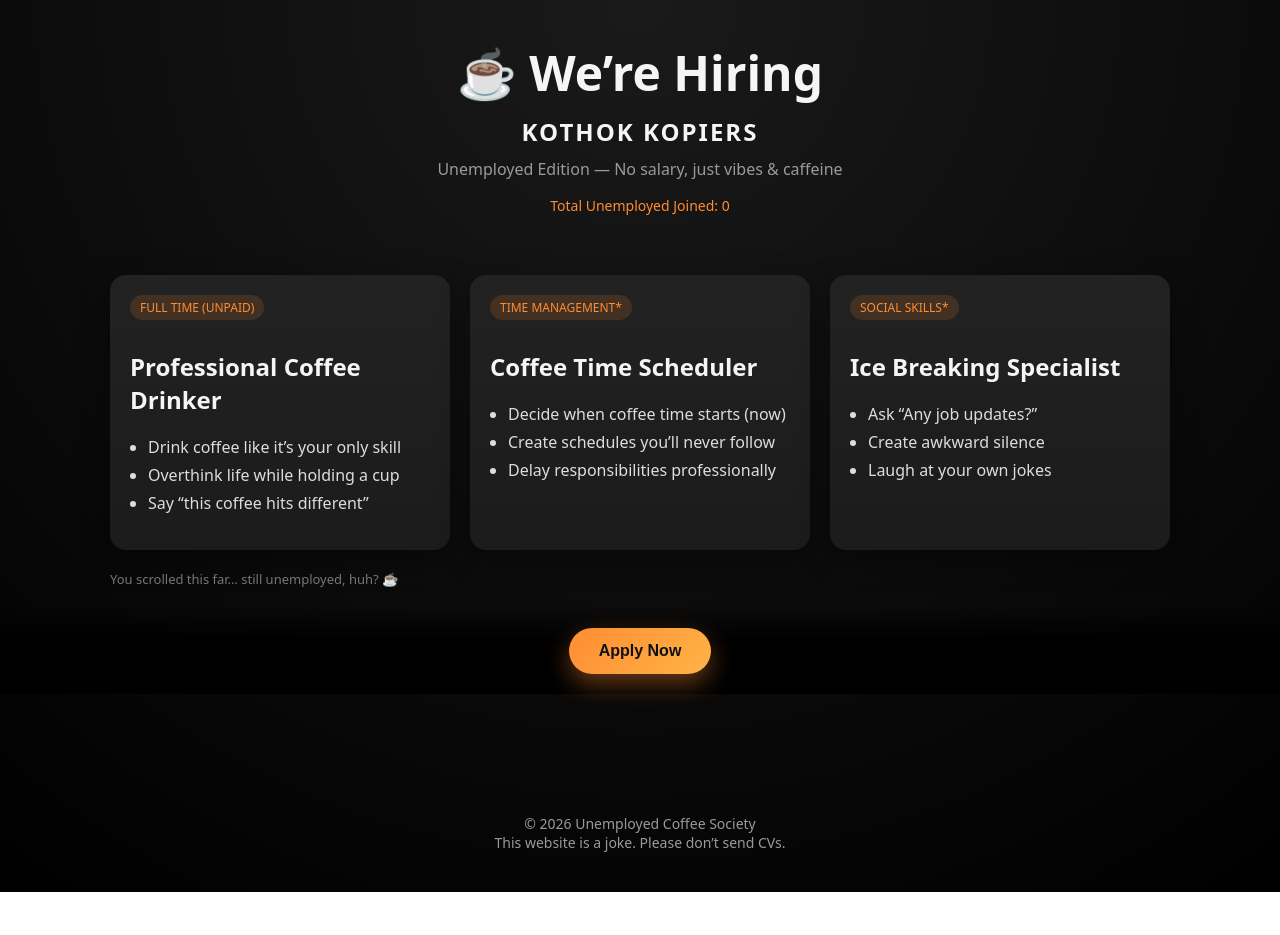
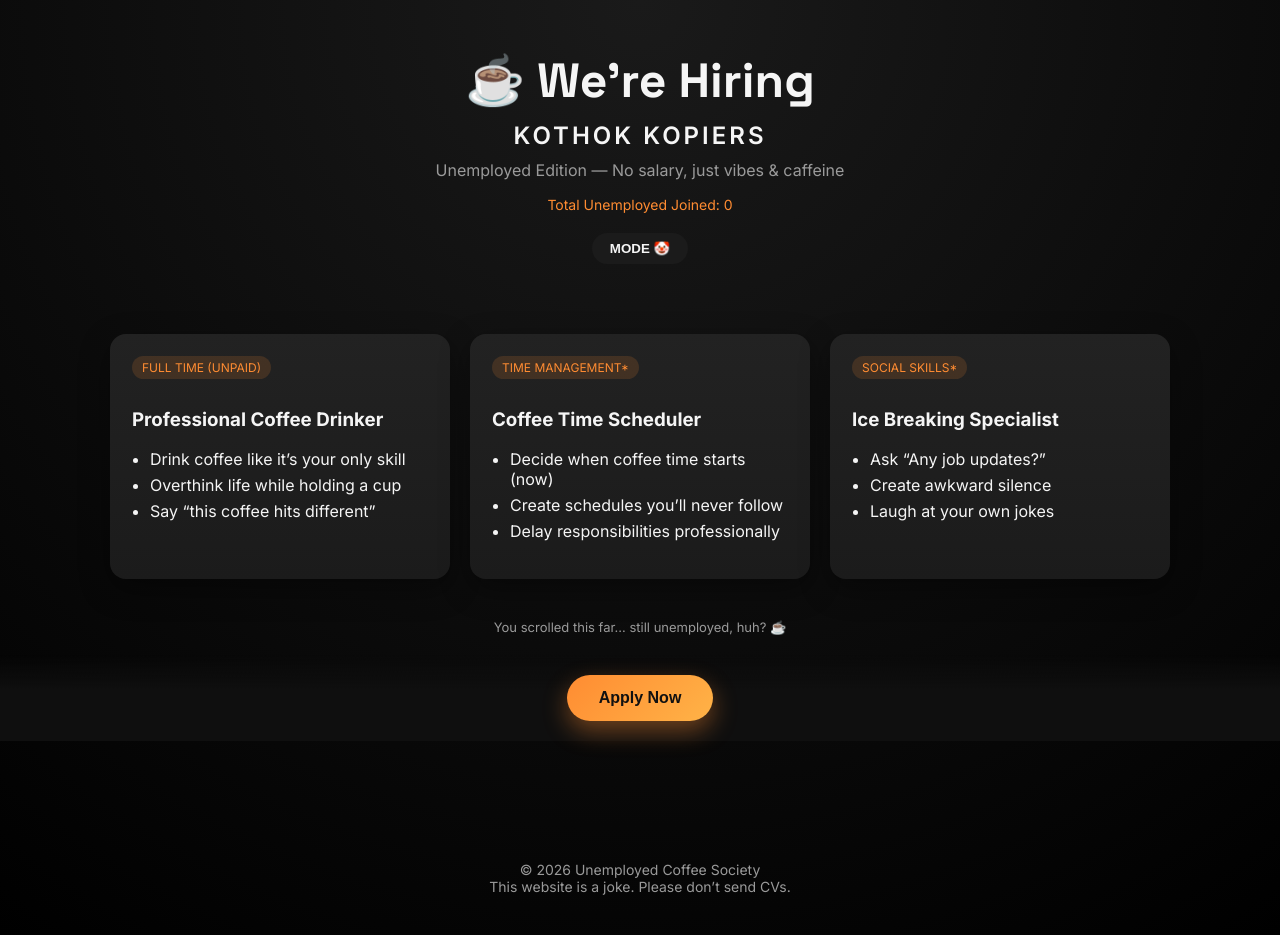
Before and after one commit to MuhammadDias/Only-a-joke-bruh, a plain HTML site: page index.html in a window 1280 px wide. Before the commit the page ends 892 px from the top, so only its background shows below. Drawn offline with Linux system fonts and the light colour scheme.

Commit message:
beneran nganggur

```diff
--- a/index.html
+++ b/index.html
@@ -4,6 +4,9 @@
     <meta charset="UTF-8" />
     <title>We’re Hiring — Unemployed Edition</title>
     <meta name="viewport" content="width=device-width, initial-scale=1.0" />
+
+    <!-- Font -->
+    <link href="https://fonts.googleapis.com/css2?family=Inter:wght@400;500;600;700&family=Space+Grotesk:wght@400;600;700&display=swap" rel="stylesheet" />
 
     <style>
       :root {
@@ -14,30 +17,63 @@
         --muted: #9a9a9a;
       }
 
-    * { box-sizing: border-box; }
+      body.light {
+        --bg: #f6f6f6;
+        --card: #ffffff;
+        --accent: #ff8c32;
+        --text: #1a1a1a;
+        --muted: #666;
+      }
+
+      body.crisis {
+        --bg: #1a001f;
+        --card: #2a0033;
+        --accent: #ff4ecd;
+        --text: #ffe6ff;
+        --muted: #c58bd6;
+      }
+
+      * {
+        box-sizing: border-box;
+      }
 
       body {
         margin: 0;
-      font-family: system-ui, sans-serif;
+        font-family: Inter, system-ui, sans-serif;
         background: radial-gradient(circle at top, #1a1a1a, #000);
         color: var(--text);
         min-height: 100vh;
+        transition: background 0.5s ease, color 0.3s ease;
+      }
+
+      body.light {
+        background: linear-gradient(180deg, #ffffff, #eaeaea);
+      }
+
+      body.crisis {
+        background: radial-gradient(circle at top, #3a0047, #000);
       }
 
       header {
-      padding: 40px 20px;
+        padding: 50px 20px;
         text-align: center;
       }
 
       header h1 {
-      font-size: clamp(2rem, 5vw, 3rem);
+        font-family: 'Space Grotesk', sans-serif;
+        font-size: clamp(2.2rem, 5vw, 3rem);
         margin: 0;
+      }
+
+      body.crisis h1 {
+        text-shadow: 0 0 15px rgba(255, 78, 205, 0.6);
+        letter-spacing: 2px;
       }
 
       header h2 {
         margin: 10px 0 5px;
+        letter-spacing: 3px;
         font-weight: 600;
-      letter-spacing: 2px;
       }
 
       header p {
@@ -49,6 +85,20 @@
         margin-top: 15px;
         font-size: 14px;
         color: var(--accent);
+      }
+
+      .mode-btn {
+        margin-top: 20px;
+      }
+
+      .mode-btn button {
+        padding: 8px 18px;
+        border-radius: 999px;
+        border: none;
+        cursor: pointer;
+        background: var(--card);
+        color: var(--text);
+        font-weight: 600;
       }
 
       main {
@@ -66,9 +116,13 @@
       .card {
         background: linear-gradient(180deg, #222, var(--card));
         border-radius: 16px;
-      padding: 20px;
-      box-shadow: 0 10px 30px rgba(0,0,0,0.4);
+        padding: 22px;
+        box-shadow: 0 10px 30px rgba(0, 0, 0, 0.4);
         transition: transform 0.3s ease;
+      }
+
+      body.light .card {
+        background: var(--card);
       }
 
       .card:hover {
@@ -80,9 +134,13 @@
         padding: 4px 10px;
         font-size: 12px;
         border-radius: 20px;
-      background: rgba(255,140,50,0.15);
+        background: rgba(255, 140, 50, 0.15);
         color: var(--accent);
         margin-bottom: 10px;
+      }
+
+      body.crisis .tag {
+        background: rgba(255, 78, 205, 0.2);
       }
 
       ul {
@@ -91,20 +149,19 @@
 
       li {
         margin-bottom: 6px;
-      color: #ddd;
       }
 
       .apply {
         position: sticky;
         bottom: 0;
-      background: linear-gradient(180deg, transparent, #000 40%);
+        background: linear-gradient(180deg, transparent, var(--bg) 40%);
         padding: 20px;
         display: flex;
         justify-content: center;
       }
 
-    button {
-      padding: 14px 30px;
+      .apply button {
+        padding: 14px 32px;
         font-size: 16px;
         border-radius: 999px;
         border: none;
@@ -112,7 +169,24 @@
         background: linear-gradient(135deg, var(--accent), #ffb347);
         color: #111;
         font-weight: 700;
-      box-shadow: 0 10px 25px rgba(255,140,50,0.4);
+        box-shadow: 0 10px 25px rgba(255, 140, 50, 0.4);
+      }
+
+      body.crisis .apply button {
+        box-shadow: 0 0 25px rgba(255, 78, 205, 0.6);
+      }
+
+      .easter {
+        opacity: 0;
+        transition: opacity 1s ease;
+        margin-top: 40px;
+        font-size: 13px;
+        text-align: center;
+        color: var(--muted);
+      }
+
+      .easter.show {
+        opacity: 1;
       }
 
       footer {
@@ -122,38 +196,27 @@
         color: var(--muted);
         font-size: 14px;
       }
-
-    .easter {
-      opacity: 0;
-      transition: opacity 1s ease;
-      margin-top: 20px;
-      font-size: 13px;
-      color: #777;
-    }
-
-    .easter.show {
-      opacity: 1;
-    }
     </style>
   </head>
 
   <body>
-
     <header>
       <h1>☕ We’re Hiring</h1>
       <h2>KOTHOK KOPIERS</h2>
       <p>Unemployed Edition — No salary, just vibes & caffeine</p>
-  <div class="counter">
-    Total Unemployed Joined: <span id="count">0</span>
+
+      <div class="counter">Total Unemployed Joined: <span id="count">0</span></div>
+
+      <div class="mode-btn">
+        <button onclick="switchMode()">MODE 🤡</button>
       </div>
     </header>
 
     <main>
       <div class="grid">
-
         <div class="card">
           <span class="tag">FULL TIME (UNPAID)</span>
-      <h2>Professional Coffee Drinker</h2>
+          <h3>Professional Coffee Drinker</h3>
           <ul>
             <li>Drink coffee like it’s your only skill</li>
             <li>Overthink life while holding a cup</li>
@@ -163,7 +226,7 @@
 
         <div class="card">
           <span class="tag">TIME MANAGEMENT*</span>
-      <h2>Coffee Time Scheduler</h2>
+          <h3>Coffee Time Scheduler</h3>
           <ul>
             <li>Decide when coffee time starts (now)</li>
             <li>Create schedules you’ll never follow</li>
@@ -173,19 +236,16 @@
 
         <div class="card">
           <span class="tag">SOCIAL SKILLS*</span>
-      <h2>Ice Breaking Specialist</h2>
+          <h3>Ice Breaking Specialist</h3>
           <ul>
             <li>Ask “Any job updates?”</li>
             <li>Create awkward silence</li>
             <li>Laugh at your own jokes</li>
           </ul>
         </div>
-
       </div>
 
-  <div class="easter" id="easter">
-    You scrolled this far… still unemployed, huh? ☕
-  </div>
+      <div class="easter" id="easter">You scrolled this far… still unemployed, huh? ☕</div>
     </main>
 
     <div class="apply">
@@ -198,39 +258,52 @@
     </footer>
 
     <script>
-  const WA_LINK = "https://chat.whatsapp.com/GjELPgNKmjRDatKXQSeWEN";
+      const WA_LINK = 'https://chat.whatsapp.com/GjELPgNKmjRDatKXQSeWEN';
 
-  const countEl = document.getElementById("count");
-  let count = localStorage.getItem("unemployedCount") || 0;
+      const countEl = document.getElementById('count');
+      let count = localStorage.getItem('unemployedCount') || 0;
       countEl.textContent = count;
 
       function joinGroup() {
-    const confirmJoin = confirm(
-      "Are you sure?\nThis may lead to coffee addiction and zero income."
-    );
-
-    if (!confirmJoin) return;
+        const ok = confirm('Are you sure?\nThis may cause caffeine addiction, regret, and zero income.');
+        if (!ok) return;
 
         count++;
-    localStorage.setItem("unemployedCount", count);
+        localStorage.setItem('unemployedCount', count);
         countEl.textContent = count;
 
-    const isMobile = /Android|iPhone|iPad/i.test(navigator.userAgent);
-
-    if (isMobile) {
-      window.location.href = WA_LINK;
-    } else {
-      window.open(WA_LINK, "_blank");
-    }
+        window.open(WA_LINK, '_blank');
       }
 
-  window.addEventListener("scroll", () => {
-    const easter = document.getElementById("easter");
+      const modes = ['dark', 'light', 'crisis'];
+      let currentMode = localStorage.getItem('mode') || 'dark';
+
+      function applyMode() {
+        document.body.className = '';
+        if (currentMode !== 'dark') {
+          document.body.classList.add(currentMode);
+        }
+        localStorage.setItem('mode', currentMode);
+      }
+
+      function switchMode() {
+        let i = modes.indexOf(currentMode);
+        currentMode = modes[(i + 1) % modes.length];
+        applyMode();
+      }
+
+      applyMode();
+
+      window.addEventListener('scroll', () => {
+        const easter = document.getElementById('easter');
         if (window.scrollY + window.innerHeight >= document.body.scrollHeight - 50) {
-      easter.classList.add("show");
+          easter.classList.add('show');
+
+          if (currentMode === 'crisis') {
+            easter.textContent = 'Congrats. You unlocked Midlife Crisis Edition 🤡☕ Still no job tho.';
+          }
         }
       });
     </script>
-
   </body>
 </html>
```
Lines whose indentation alone changed are shown as unchanged.
